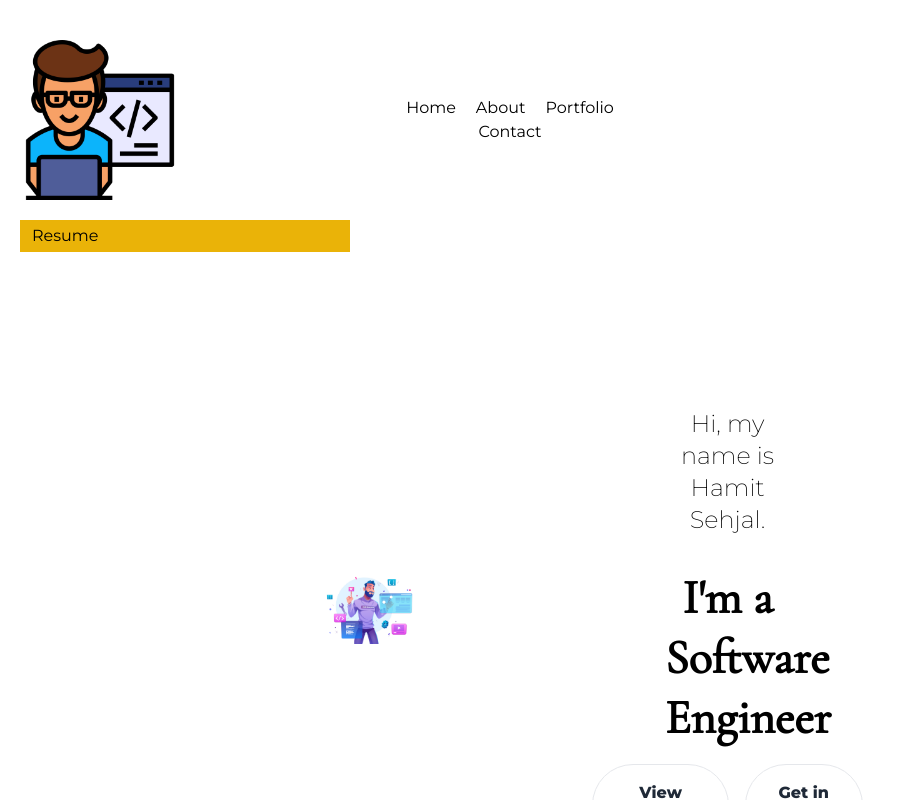
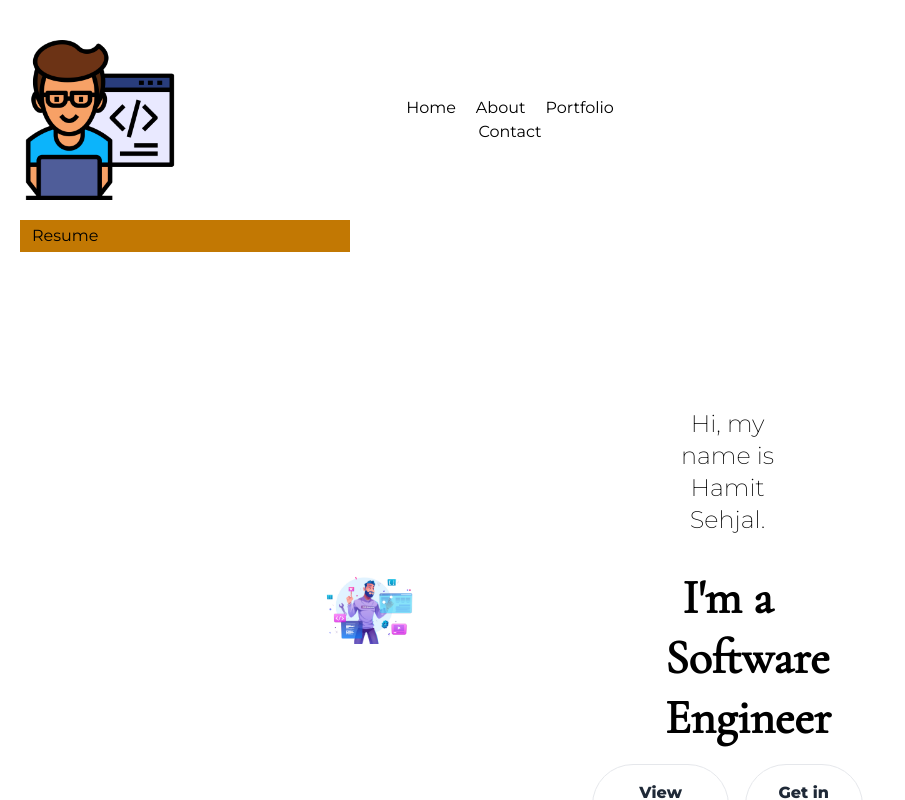
Before and after one commit to hamitsehjal/Portfolio-Hamit, a React (Vite) app: page / in a window 1280 px wide. Shown: the whole page, without its empty margins (0-905 px from the left). Built offline with nearby package versions, Linux system fonts and the light colour scheme.

Commit message:
Configure flowbite as tailwind plugin

```diff
--- a/tailwind.config.js
+++ b/tailwind.config.js
@@ -1,10 +1,8 @@
 /** @type {import('tailwindcss').Config} */
 module.exports = {
-  content: [
-    "./src/**/*.{html,js,ts,jsx,tsx}",
-  ],
+  content: ["./src/**/*.{html,js,ts,jsx,tsx}", "node_modules/flowbite-react/**/*.{js,jsx,ts,tsx}"],
   theme: {
     extend: {},
   },
-  plugins: [],
-}
+  plugins: [require("flowbite/plugin")],
+};
```
